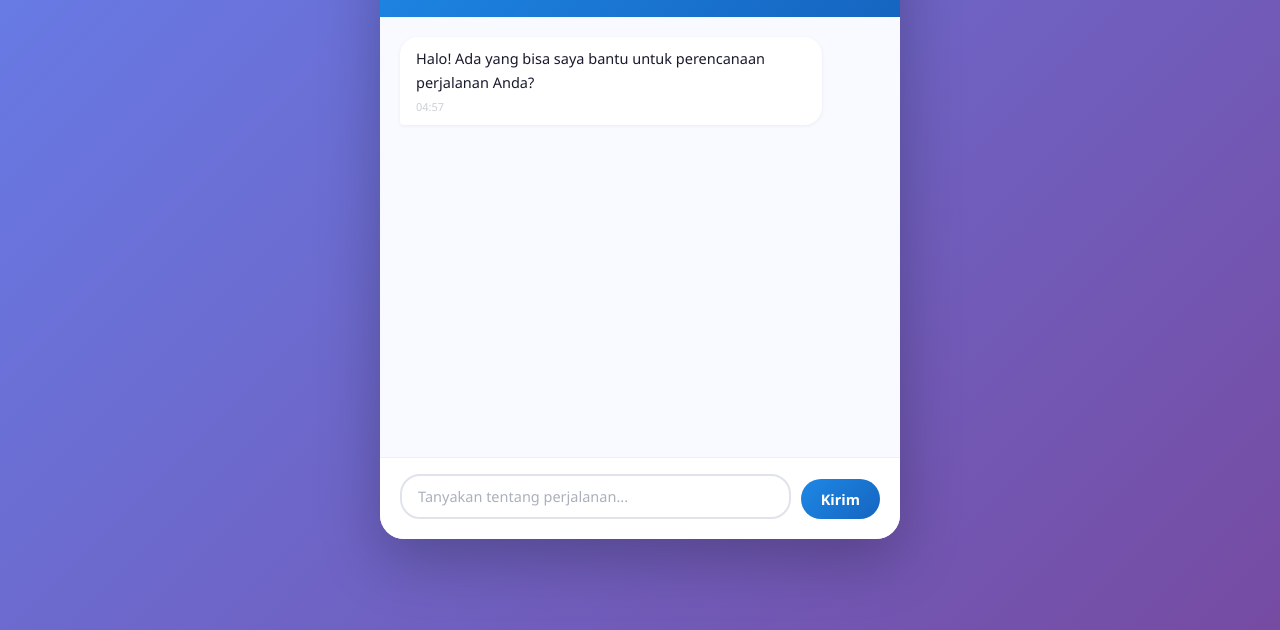
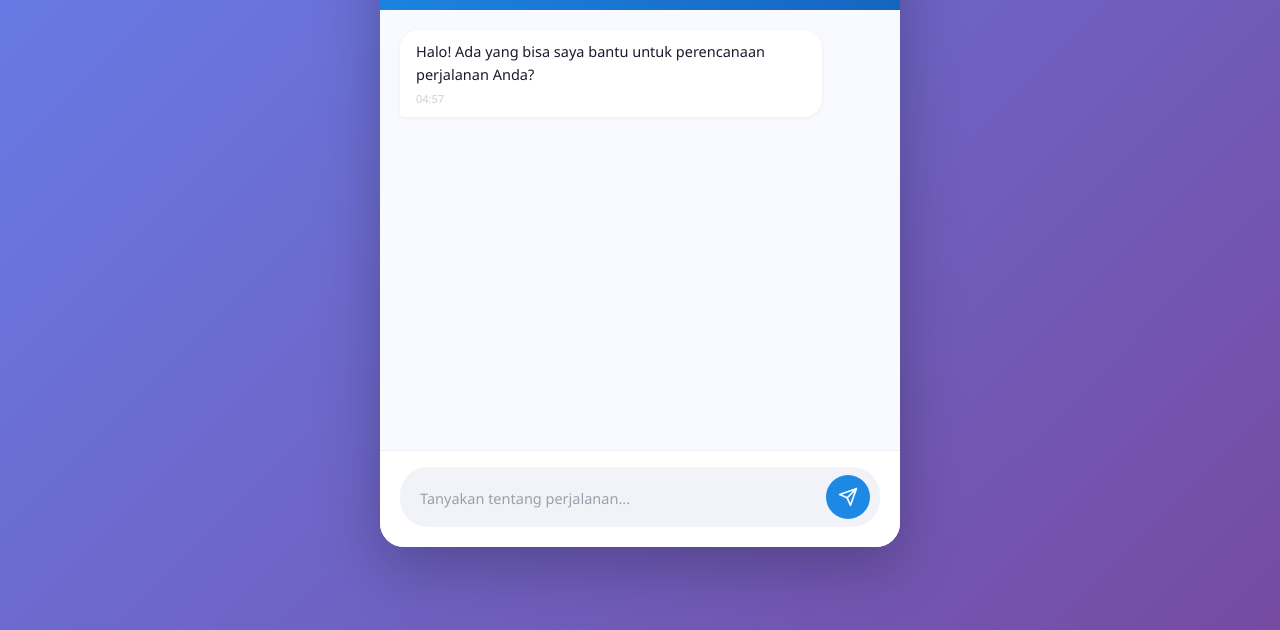
Before and after one commit to seanats/travel-ai-chatbot, a website: page public/index.html in a window 1280 px wide. Shown: the part 170-800 px from the top of the page. Drawn offline with Linux system fonts and the light colour scheme.

Commit message:
Redesign input area: single pill with icon send button

```diff
--- a/public/index.html
+++ b/public/index.html
@@ -14,9 +14,16 @@
     </div>
     <div id="chat-box" class="chat-box"></div>
     <div class="form-wrapper">
-      <form id="chat-form">
-        <textarea id="user-input" placeholder="Tanyakan tentang perjalanan..." rows="1" required></textarea>
-        <button type="submit" class="send-btn">Kirim</button>
+      <form id="chat-form" class="chat-form">
+        <div class="input-pill">
+          <textarea id="user-input" placeholder="Tanyakan tentang perjalanan..." rows="1" required></textarea>
+          <button type="submit" class="send-btn" aria-label="Kirim">
+            <svg width="20" height="20" viewBox="0 0 24 24" fill="none" stroke="currentColor" stroke-width="2" stroke-linecap="round" stroke-linejoin="round">
+              <line x1="22" y1="2" x2="11" y2="13"/>
+              <polygon points="22 2 15 22 11 13 2 9 22 2"/>
+            </svg>
+          </button>
+        </div>
       </form>
     </div>
   </div>
--- a/public/style.css
+++ b/public/style.css
@@ -260,58 +260,76 @@ body {
   border-top: 1px solid #eef0f5;
 }
 
-#chat-form {
+.chat-form {
   display: flex;
-  gap: 10px;
   align-items: flex-end;
+}
+
+.input-pill {
+  display: flex;
+  align-items: flex-end;
+  width: 100%;
+  background: #f1f3f9;
+  border: 2px solid transparent;
+  border-radius: 28px;
+  padding: 6px 8px 6px 18px;
+  transition: border-color 0.25s, box-shadow 0.25s, background 0.25s;
+}
+
+.input-pill:focus-within {
+  border-color: #1e88e5;
+  background: white;
+  box-shadow: 0 0 0 4px rgba(30, 136, 229, 0.12);
 }
 
 #user-input {
   flex: 1;
-  padding: 10px 16px;
-  border: 2px solid #e0e3eb;
-  border-radius: 20px;
+  padding: 10px 0;
+  background: transparent;
+  border: none;
+  border-radius: 0;
   font-size: 14.5px;
   outline: none;
-  transition: border-color 0.2s;
   font-family: inherit;
   resize: none;
   max-height: 120px;
   line-height: 1.4;
   overflow-y: auto;
-}
-
-#user-input:focus {
-  border-color: #1e88e5;
+  color: #1a1a2e;
 }
 
 #user-input::placeholder {
-  color: #aab0bc;
+  color: #9aa0ac;
 }
 
 .send-btn {
-  padding: 10px 20px;
-  background: linear-gradient(135deg, #1e88e5, #1565c0);
+  flex-shrink: 0;
+  width: 44px;
+  height: 44px;
+  background: #1e88e5;
   color: white;
   border: none;
-  border-radius: 20px;
-  font-size: 14.5px;
-  font-weight: 600;
+  border-radius: 50%;
   cursor: pointer;
-  transition: transform 0.15s, box-shadow 0.15s;
-  white-space: nowrap;
-  font-family: inherit;
-  flex-shrink: 0;
-  height: fit-content;
+  transition: transform 0.15s, background 0.2s, box-shadow 0.2s;
+  display: flex;
+  align-items: center;
+  justify-content: center;
+  padding: 0;
 }
 
 .send-btn:hover {
-  transform: scale(1.03);
-  box-shadow: 0 4px 14px rgba(30, 136, 229, 0.35);
+  background: #1565c0;
+  transform: scale(1.08);
+  box-shadow: 0 4px 14px rgba(30, 136, 229, 0.4);
 }
 
 .send-btn:active {
-  transform: scale(0.97);
+  transform: scale(0.94);
+}
+
+.send-btn svg {
+  display: block;
 }
 
 /* ─── Responsive ─── */
@@ -322,7 +340,7 @@ body {
   .header h1 { font-size: 18px; }
   .chat-box { height: 350px; padding: 14px; gap: 8px; }
   .form-wrapper { padding: 12px 14px 16px; }
-  #user-input { padding: 10px 14px; font-size: 14px; }
-  .send-btn { padding: 10px 16px; font-size: 14px; }
+  #user-input { font-size: 14px; }
+  .send-btn { width: 40px; height: 40px; }
   .quick-reply-btn { font-size: 11.5px; padding: 5px 12px; }
 }
```
